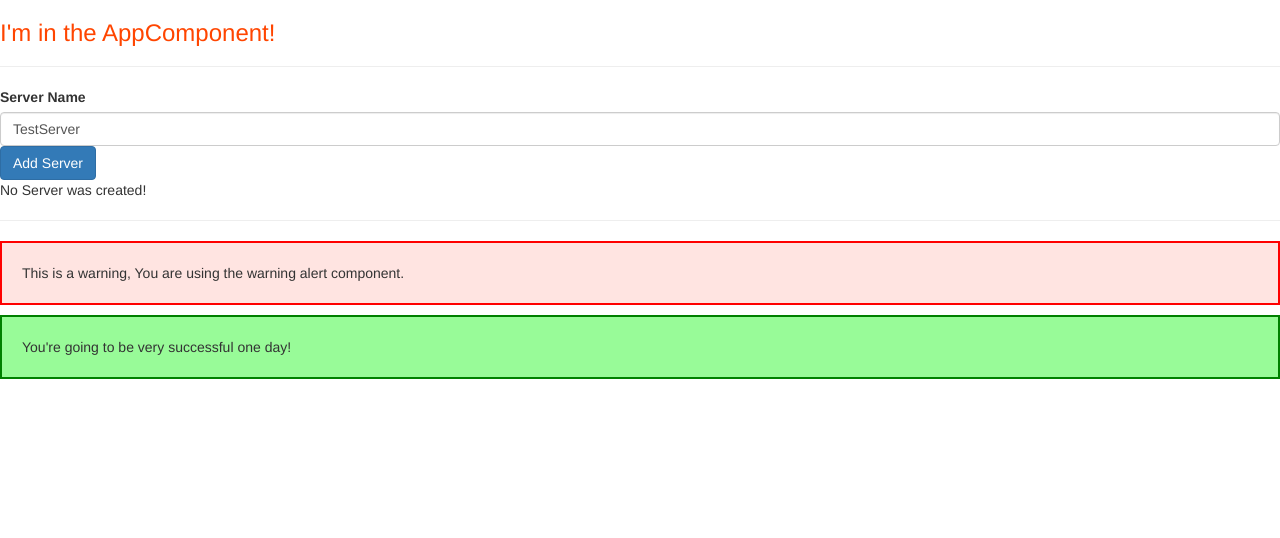
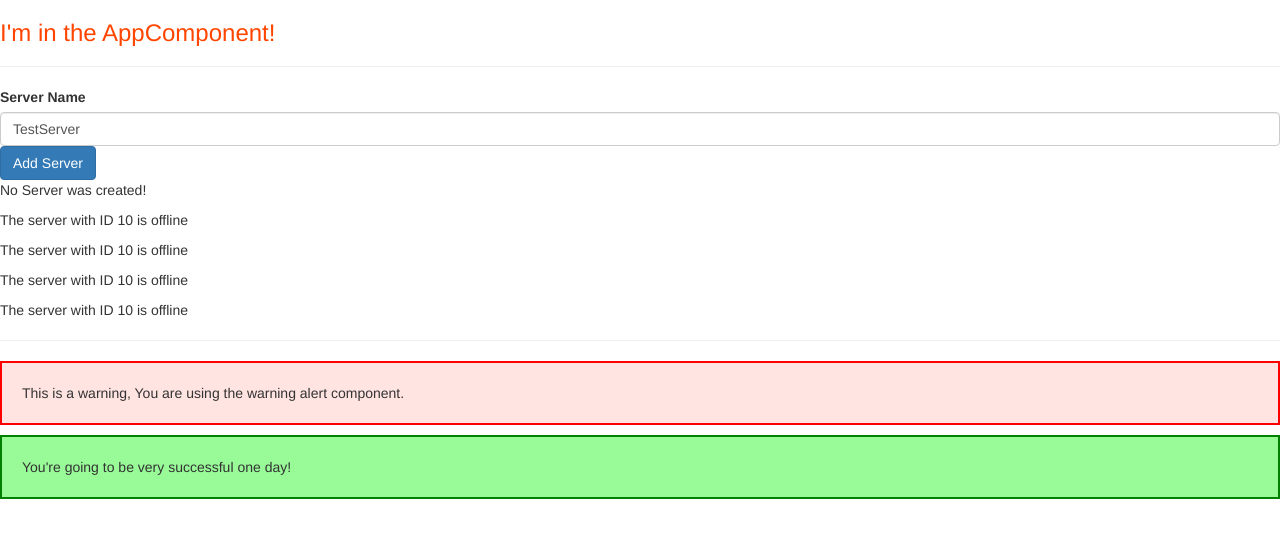
Before and after one commit to D-Coder135/First-App-Angular, an Angular app: page / in a window 1280 px wide. Shown: the top 538 px of the page. Built offline with nearby package versions, Linux system fonts and the light colour scheme.

Commit message:
uncomment out some part of the code

```diff
--- a/src/app/servers/servers.component.html
+++ b/src/app/servers/servers.component.html
@@ -8,8 +8,9 @@
 <ng-template #noServer>
   <p>No Server was created!</p>
 </ng-template>
-<!--<app-server></app-server>-->
-<!--<app-server></app-server>-->
+
+<app-server></app-server>
+<app-server></app-server>
 
 <!--<label>Username</label>-->
 <!--<input [(ngModel)]="username" class="form-control" type="text">-->
```
